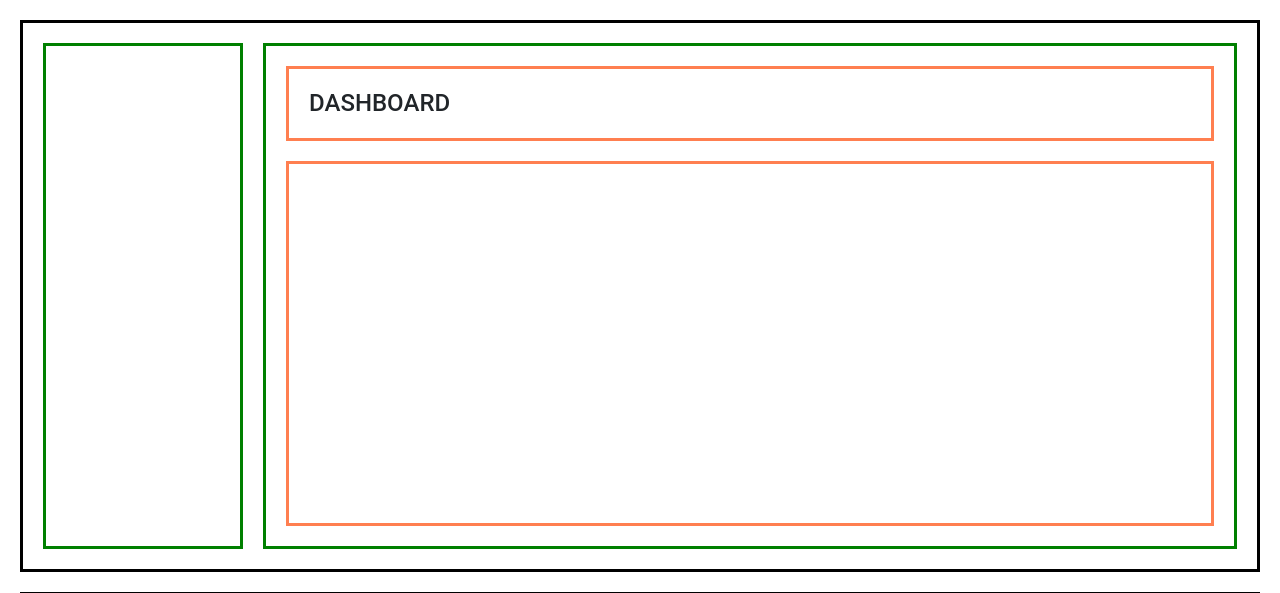
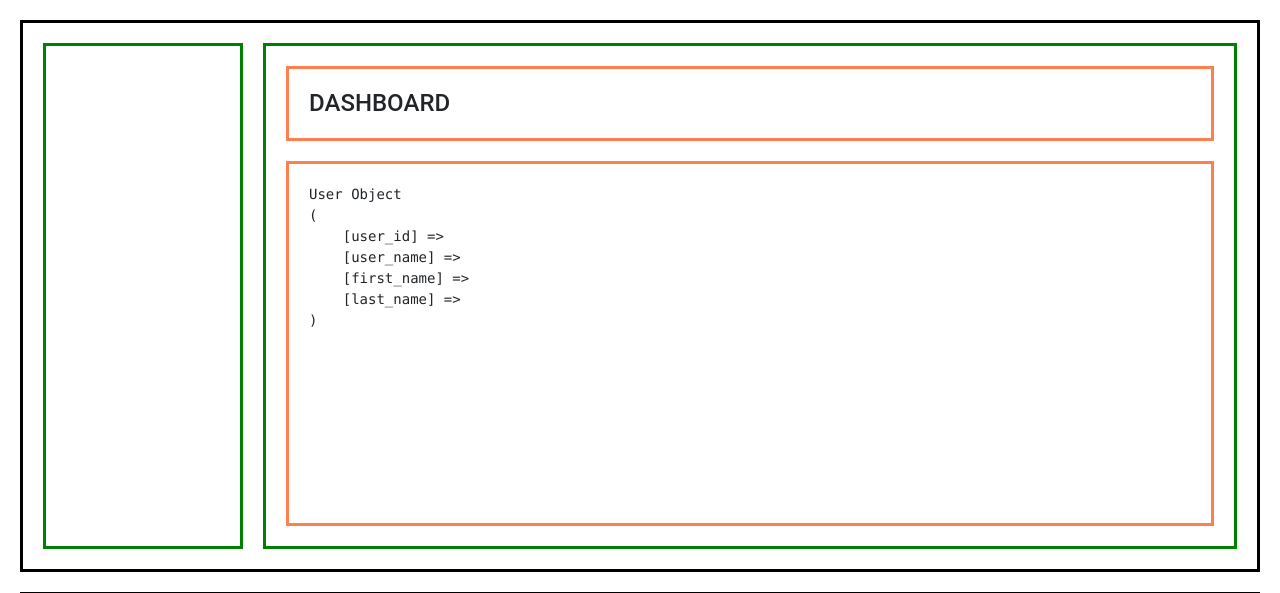
Before and after one commit to touzaelhassan/PGS-PHP-OOP, a PHP site: page /admin/index.php in a window 1280 px wide. Shown: the part 100-693 px from the top of the page. Run offline with PHP 8.4, Linux system fonts and the light colour scheme; data that the repository does not hold is empty.

Commit message:
creating instantiation method

```diff
--- a/admin/classes/user.php
+++ b/admin/classes/user.php
@@ -2,6 +2,11 @@
 
 class User
 {
+  public $user_id;
+  public $user_name;
+  public $first_name;
+  public $last_name;
+
   public static function get_users()
   {
     global $database;
@@ -17,4 +22,14 @@ class User
     $query = $database->query($sql);
     return mysqli_fetch_assoc($query);
   }
+
+  public static function instantiation($db_user)
+  {
+    $user_object = new self;
+    $user_object->user_id = $db_user['user_id'];
+    $user_object->user_name = $db_user['user_name'];
+    $user_object->first_name = $db_user['first_name'];
+    $user_object->last_name = $db_user['last_name'];
+    return $user_object;
+  }
 }
--- a/admin/index.php
+++ b/admin/index.php
@@ -10,9 +10,11 @@
       <?php
 
       $db_user = User::get_user_by_id(1);
+      $user_object = User::instantiation($db_user);
       echo "<pre>";
-      print_r($db_user);
+      print_r($user_object);
       echo "</pre>";
+      echo $user_object->user_name;
 
       ?>
     </div>
```
